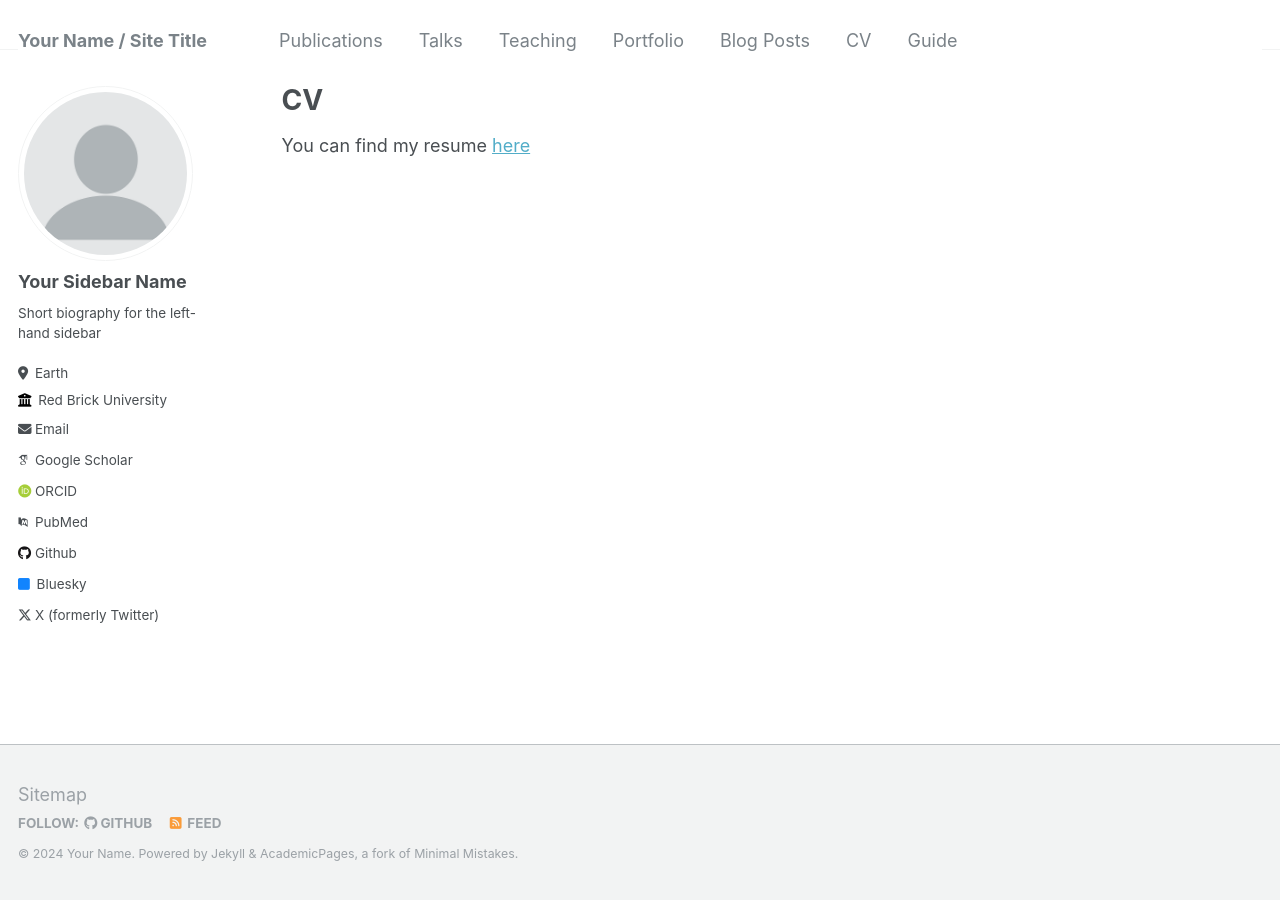
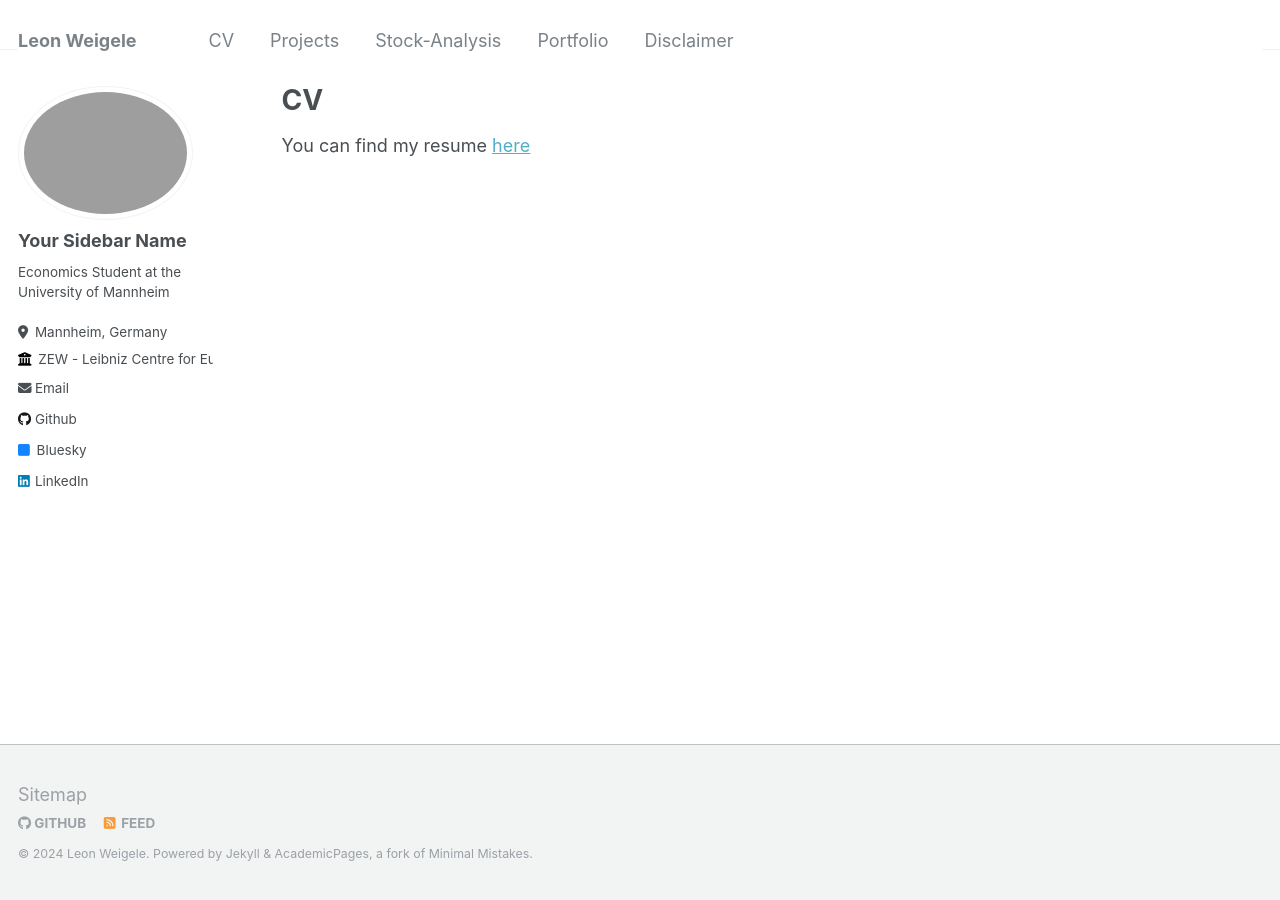
Before and after one commit to leonhamburg/leonweigele.github.io, a Jekyll site: the page built from _pages/cv.md, in a window 1280 px wide. Built offline with Jekyll 4.4.1, drawn with Linux system fonts in a browser that asks for light colours; some web fonts are replaced.

Commit message:
added profil pic + more details

```diff
--- a/_config.yml
+++ b/_config.yml
@@ -7,42 +7,42 @@
 # server process.
 
 # Basic Site Settings
-locale                   : "en-US"
-title                    : "Your Name / Site Title"
+locale                   : "en-DEU"
+title                    : "Leon Weigele"
 title_separator          : "-"
-name                     : &name "Your Name"
-description              : &description "personal description"
-url                      : https://academicpages.github.io # the base hostname & protocol for your site e.g. "https://mmistakes.github.io"
+name                     : &name "Leon Weigele"
+description              : &description ""
+url                      : https://leonweigele.github.io/ # the base hostname & protocol for your site e.g. "https://mmistakes.github.io"
 baseurl                  : "" # the subpath of your site, e.g. "/blog"
-repository               : "academicpages/academicpages.github.io"
+repository               : "leonhamburg/leonweigele.github.io.git"
 
 # Site Author - The following control what appear as part of the author content on the side bar.
 #               If a field is blank the icon and link will not appear, otherwise it will be shown.
 #               Additional customization can be done by editing /_includes/author-profile.html
 author:
   # Biographic information
-  avatar           : "profile.png"
+  avatar           : "leon-weigele"
   name             : "Your Sidebar Name"
   pronouns         : # example: "she/her"
-  bio              : "Short biography for the left-hand sidebar"
-  location         : "Earth"
-  employer         : "Red Brick University"
+  bio              : "Economics Student at the University of Mannheim"
+  location         : "Mannheim, Germany"
+  employer         : "ZEW - Leibniz Centre for European Economic Research"
   uri              : # URL
-  email            : "none@example.org"
+  email            : "leon@weigele.eu"
 
   # Academic websites
   arxiv            : # URL - Update with the correct link to your profile
-  googlescholar    : "https://scholar.google.com/citations?user=PS_CX0AAAAAJ"
+  googlescholar    : # URL
   impactstory      : # URL
-  orcid            : "http://orcid.org/yourorcidurl"
-  pubmed           : "https://www.ncbi.nlm.nih.gov/pubmed/?term=john+snow"
+  orcid            : # "http://orcid.org/yourorcidurl"
+  pubmed           : # "https://www.ncbi.nlm.nih.gov/pubmed/?term=john+snow"
   researchgate     : # URL
 
   # Repositories and software development
   bitbucket        : # Username - Update with your username on the site
   codepen          : # Username
   dribbble         : # Username
-  github           : "academicpages"
+  github           : "leonhamburg"
   kaggle           : # Username
   stackoverflow    : # User number or user number and name (i.e., use "1" or "1/jeff-atwood")
 
@@ -56,7 +56,7 @@ author:
   keybase          : # Username
   instagram        : # Username
   lastfm           : # Username
-  linkedin         : # Username
+  linkedin         : "leonweigele"
   mastodon         : # URL
   medium           : # URL
   pinterest        : # Username
@@ -64,7 +64,7 @@ author:
   steam            : # Username
   telegram         : # URL
   tumblr           : # Username
-  twitter          : "UniofOxford"  # Replace this with your X / Twitter handle
+  twitter          : # "UniofOxford"  # Replace this with your X / Twitter handle
   vine             : # Username
   weibo            : # Username
   wikipedia        : # Username
--- a/_data/navigation.yml
+++ b/_data/navigation.yml
@@ -1,22 +1,16 @@
 # main links links
 main:
-  - title: "Publications"
-    url: /publications/
+  - title: "CV"
+    url: /cv/
 
-  - title: "Talks"
-    url: /talks/
+  - title: "Projects"
+    url: /projects/
 
-  - title: "Teaching"
-    url: /teaching/
+  - title: "Stock-Analysis"
+    url: /stock-analysis/
 
   - title: "Portfolio"
     url: /portfolio/
 
-  - title: "Blog Posts"
-    url: /year-archive/
-
-  - title: "CV"
-    url: /cv/
-
-  - title: "Guide"
-    url: /markdown/
+  - title: "Disclaimer"
+    url: /disclaimer/
--- a/_pages/cv.md
+++ b/_pages/cv.md
@@ -7,7 +7,7 @@ redirect_from:
   - /resume
 ---
 
-You can find my resume [here](https://github.com/leonhamburg/leonweigele.github.io/tree/master/files)
+You can find my resume [here](https://github.com/leonhamburg/leonweigele.github.io/blob/master/files/CV%20Leon%20Weigele.pdf)
 
 <!--- {% include base_path %}
 
```
Also changed, not shown: images/leon-weigele.jpg (added).
